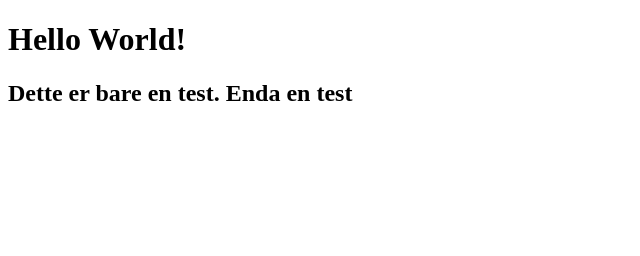
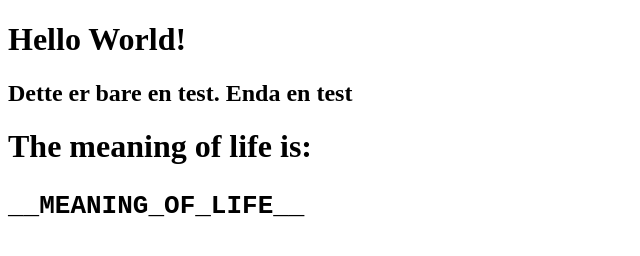
Before and after one commit to StianL82/Yaml, a website: page index.html in a window 1280 px wide. Shown: the whole page, without its empty margins (0-640 px from the left). Drawn offline with Linux system fonts and the light colour scheme.

Commit message:
Update index.html

```diff
--- a/index.html
+++ b/index.html
@@ -8,5 +8,9 @@
   <body>
     <h1>Hello World!</h1>
     <h2>Dette er bare en test. Enda en test</h2>
+    <h1>
+      The meaning of life is:
+      <pre>__MEANING_OF_LIFE__</pre>
+    </h1>
   </body>
 </html>
```
